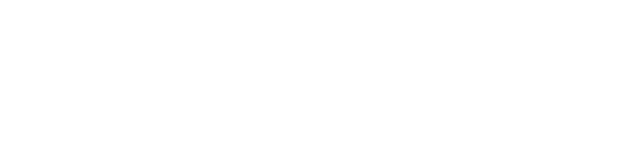
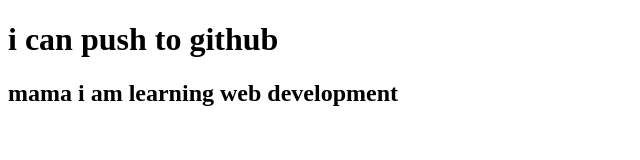
Before and after one commit to atikhasan02/my-first-repo, a plain HTML site: page index.html in a window 1280 px wide. Shown: the whole page, without its empty margins (0-640 px from the left). Drawn offline with Linux system fonts and the light colour scheme.

Commit message:
added header

```diff
--- a/index.html
+++ b/index.html
@@ -6,6 +6,8 @@
     <title>My first github repo</title>
 </head>
 <body>
+    <h1> i can push to github </h1>
+    <h2>mama i am learning web development</h2>
 
 </body>
 </html>
```
